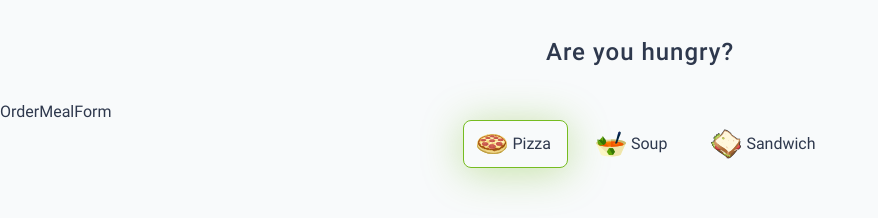
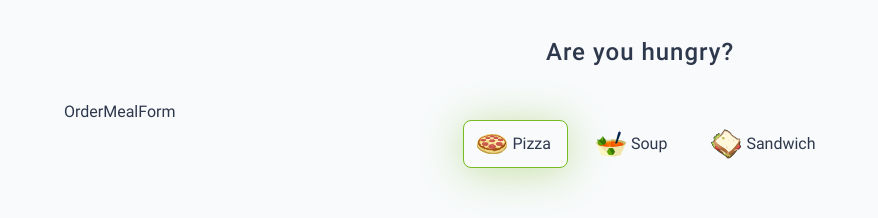
Before and after one commit to aynurajafarova/dishes-react-app, a React app: page / in a window 1280 px wide. Shown: the top 218 px of the page, without its empty margins (0-878 px from the left). Built offline with nearby package versions, Linux system fonts and the light colour scheme.

Commit message:
feat(container): create Container component

```diff
--- a/src/client/apps/meals/view/OrderMealPage.tsx
+++ b/src/client/apps/meals/view/OrderMealPage.tsx
@@ -3,13 +3,16 @@ import { FC } from "react";
 import OrderMealForm from "../components/OrderMealForm/OrderMealForm";
 import MealOptions from "../components/MealOptions/MealOptions";
 import Header from "../../../shared/components/Header/Header";
+import Container from "../../../shared/components/Container/Container";
 
 const OrderMealPage: FC = () => {
   return (
     <main>
-      <Header title="Are you hungry?" />
-      <OrderMealForm />
-      <MealOptions />
+      <Container>
+        <Header className="center" title="Are you hungry?" />
+        <OrderMealForm />
+        <MealOptions />
+      </Container>
     </main>
   );
 };
--- /dev/null
+++ b/src/client/shared/components/Container/Container.scss
@@ -0,0 +1,4 @@
+.container {
+  width: 90%;
+  margin: 0 auto;
+}
--- /dev/null
+++ b/src/client/shared/components/Container/Container.tsx
@@ -0,0 +1,14 @@
+import { FC, ReactNode } from "react";
+
+import "./Container.scss";
+
+interface IProps {
+  children: ReactNode | ReactNode[];
+  className?: string;
+}
+
+const Container: FC<IProps> = ({ children, className = "" }) => {
+  return <div className={`container ${className}`}> {children} </div>;
+};
+
+export default Container;
--- a/src/client/shared/components/Header/Header.tsx
+++ b/src/client/shared/components/Header/Header.tsx
@@ -4,11 +4,12 @@ import "./Header.scss";
 
 interface IProps {
   title: string;
+  className?: string;
 }
 
-const Header: FC<IProps> = ({ title }) => {
+const Header: FC<IProps> = ({ title, className = "" }) => {
   return (
-    <header className="header center">
+    <header className={`header ${className}`}>
       <h1>{title}</h1>
     </header>
   );
```
